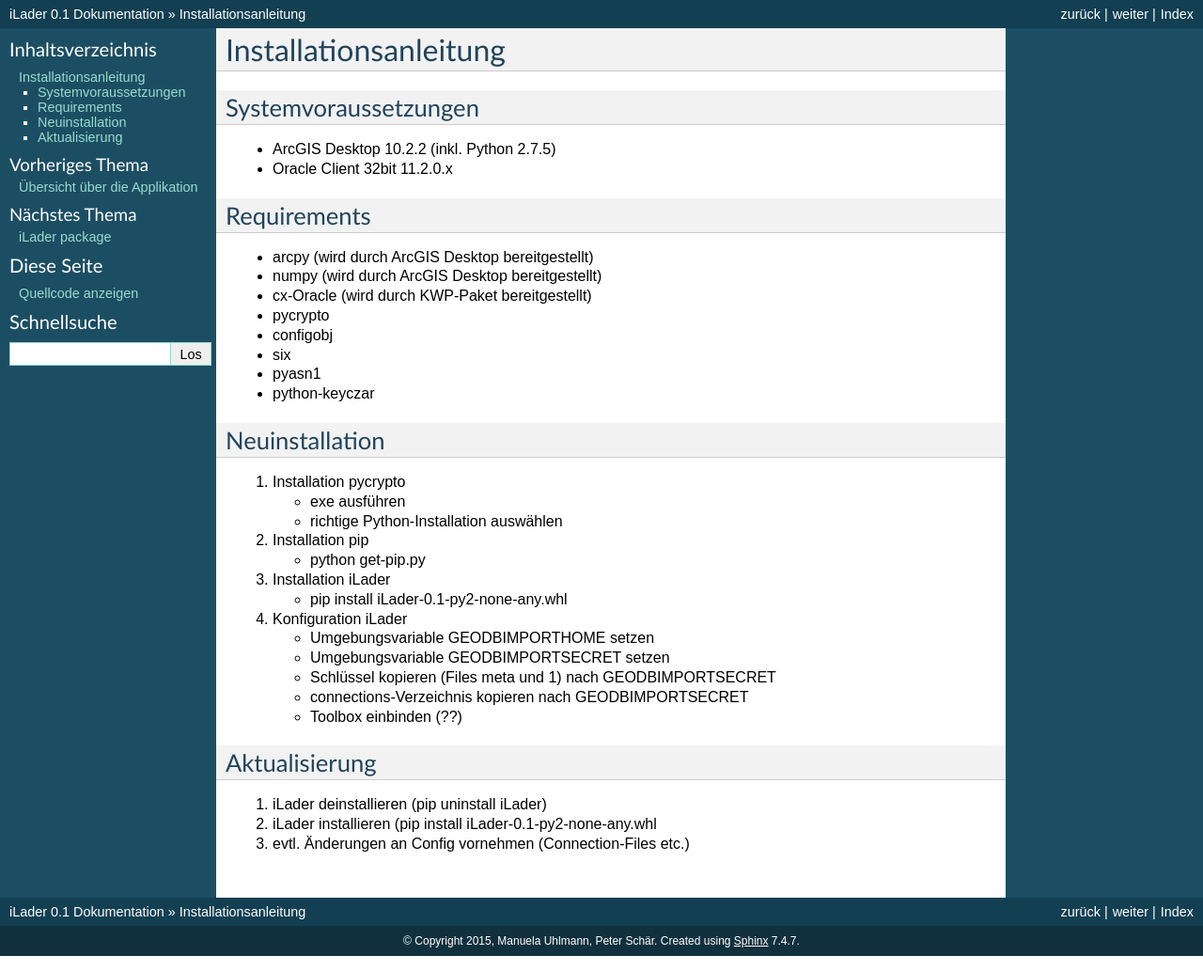
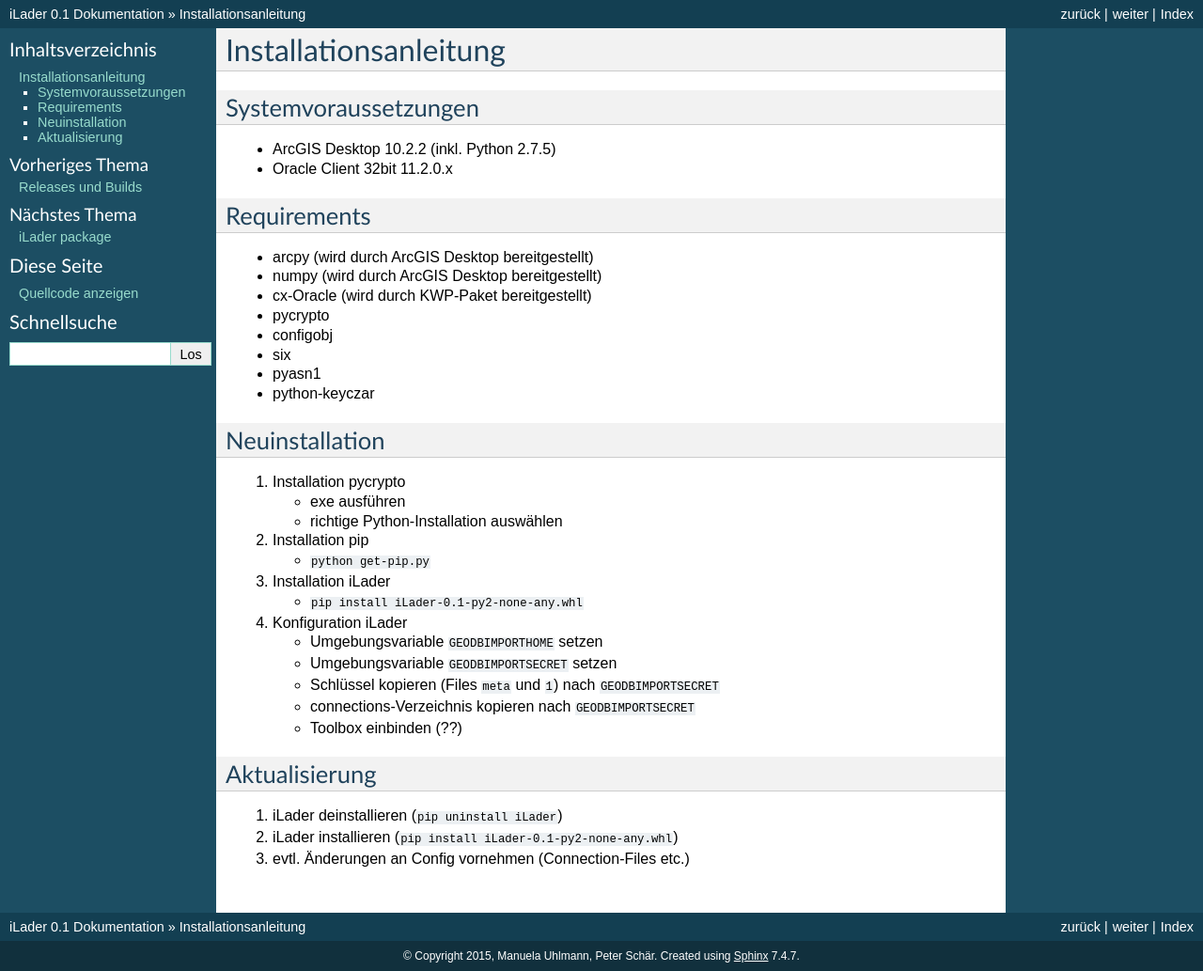
Before and after one commit to AGIBE/iLader, a Sphinx documentation site: the page built from docs/installation.rst, in a window 1280 px wide. Shown: the whole page at 94% size. Built offline with Sphinx 7.4.7, drawn with Linux system fonts in a browser that asks for light colours.

Commit message:
Doku ergänzt (v.a. Releases)

```diff
--- a/docs/einfuehrung.rst
+++ b/docs/einfuehrung.rst
@@ -1,3 +1,3 @@
 Einführung
 ==========
-Einfuehrungs-Blabla
+Mit dem iLader wird neu der Import von Geoprodukten in die Geodatenbank des Kantons Bern implementiert. Er löst den bisherigen Themenlader Adminmodus ab.
--- a/docs/index.rst
+++ b/docs/index.rst
@@ -13,6 +13,7 @@ Inhaltsverzeichnis:
 
    einfuehrung
    uebersicht
+   releases
    installation
    iLader
 
--- a/docs/installation.rst
+++ b/docs/installation.rst
@@ -26,23 +26,23 @@ Neuinstallation
 
 #. Installation pip
 
-   * python get-pip.py
+   * ``python get-pip.py``
 
 #. Installation iLader
 
-   * pip install iLader-0.1-py2-none-any.whl
+   * ``pip install iLader-0.1-py2-none-any.whl``
 
 #. Konfiguration iLader
 
-   * Umgebungsvariable GEODBIMPORTHOME setzen
-   * Umgebungsvariable GEODBIMPORTSECRET setzen
-   * Schlüssel kopieren (Files meta und 1) nach GEODBIMPORTSECRET
-   * connections-Verzeichnis kopieren nach GEODBIMPORTSECRET
+   * Umgebungsvariable ``GEODBIMPORTHOME`` setzen
+   * Umgebungsvariable ``GEODBIMPORTSECRET`` setzen
+   * Schlüssel kopieren (Files ``meta`` und ``1``) nach ``GEODBIMPORTSECRET``
+   * connections-Verzeichnis kopieren nach ``GEODBIMPORTSECRET``
    * Toolbox einbinden (??)
 
 Aktualisierung
 --------------
 
-#. iLader deinstallieren (pip uninstall iLader)
-#. iLader installieren (pip install iLader-0.1-py2-none-any.whl
+#. iLader deinstallieren (``pip uninstall iLader``)
+#. iLader installieren (``pip install iLader-0.1-py2-none-any.whl``)
 #. evtl. Änderungen an Config vornehmen (Connection-Files etc.)
```
Also changed, not shown: docs/releases.rst (added, +34 -0 lines).
